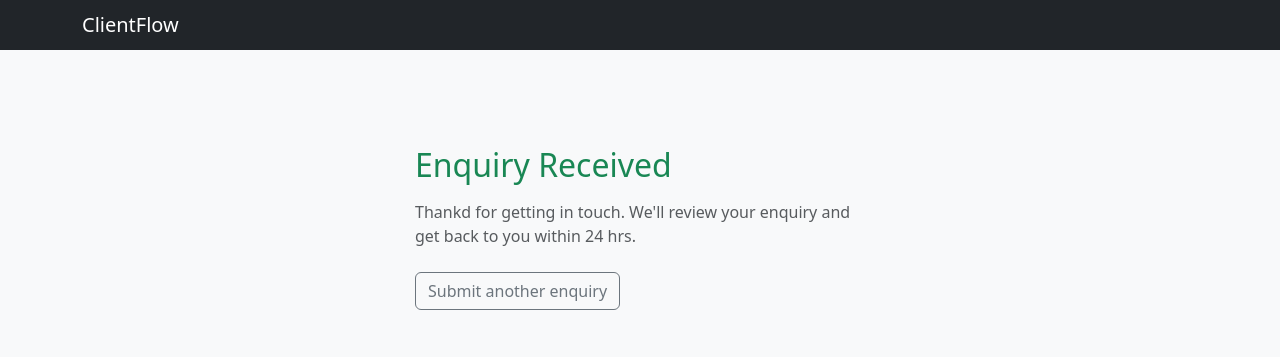
After one commit to Abd-Sam/clientflow, a Flask app: page /thanks in a window 1280 px wide. The commit adds this page. Shown: the top 357 px of the page. Run offline with Flask 3, Linux system fonts and the light colour scheme.

Commit message:
thanks PRG,server side validation

```diff
--- a/app.py
+++ b/app.py
@@ -1,10 +1,68 @@
-from flask import Flask, render_template
-
+from flask import Flask, render_template, request, redirect,url_for
+import re
 app = Flask(__name__)
 
 @app.route("/")
 def home():
     return render_template("index.html")
 
+@app.route("/submit", methods=["POST"])
+def submit():
+    #pulling each fiels out of the submitted form data
+    name = request.form.get("name").strip()
+    email = request.form.get("email").strip()
+    phone = request.form.get("phone").strip()
+    service = request.form.get("service").strip()
+    budget = request.form.get("budget").strip()
+    notes = request.form.get("notes").strip()
+
+    # server side validation
+    errors = []
+
+    if not name:
+        errors.append("Name is a required.")
+
+    if not email or "@" not in email:
+        errors.append("A valid email is required")
+
+    if not re.match(r"^\+?[0-9][0-9\s\-]{6,14}[0-9]$",phone):
+        errors.append("Phone must be 7-15 digits (spaces, +, and - are allowed).")
+
+    if service not in{
+        "financial_planning", "investment_advice","insurance","tax_planning","other"
+    }:
+        errors.append("Please select a valid service")
+
+    if budget not in {"under_50k", "50k_2L", "2L_10L", "10L_plus"}:
+        errors.append("Please select a valid budget range.")
+
+    if errors:
+        print("Validation FAILED")
+
+    for err in errors:
+        print(f"-{err}")
+    print("-----")
+    return "<h3>Validation FAILED.</h3>", 400
+
+
+
+
+    print("---- New Enquiry ----")
+    print(f"Name:     {name}")
+    print(f"Email:    {email}")
+    print(f"Phone:    {phone}")
+    print(f"Service:  {service}")
+    print(f"Budget:   {budget}")
+    print(f"Notes:    {notes}")
+    print(f"--------------------")
+
+    #Adding a PRG redirecting to a thank you page
+    return redirect(url_for("thanks"))
+
+@app.route("/thanks")
+def thanks():
+    return render_template("thanks.html")
+
+
 if __name__ == "__main__":
     app.run(debug=True)
--- /dev/null
+++ b/templates/thanks.html
@@ -0,0 +1,31 @@
+<!DOCTYPE html>
+<html lang="en">
+<head>
+    <meta charset="UTF-8">
+    <meta name="viewport" content="width=device-width, intitial-scale=1.0">
+    <title>ClientFlow - Thanks</title>
+    <link href="https://cdn.jsdelivr.net/npm/bootstrap@5.3.3/dist/css/bootstrap.min.css" rel="stylesheet">
+</head>
+<body class="bg-light">
+
+     <nav class="navbar navbar-dark bg-dark">
+        <div class="container">
+            <span class="navbar-brand mb-0 h1">ClientFlow</span>
+        </div>
+     </nav>
+
+     <div class="container my-5">
+        <div class="row justify-content-center">
+            <div class="col-md-8 col-lg-6">
+                <div class="card-body p-5">
+                    <h2 class="card-title text-success mb-3">Enquiry Received</h2>
+                    <p class="text-muted mb-4">
+                        Thankd for getting in touch. We'll review your enquiry and get back to you within 24 hrs.
+                    </p>
+                    <a href="/" class="btn btn-outline-secondary">Submit another enquiry</a>
+                </div>
+            </div>
+        </div>
+     </div>
+</body>
+</html>
```
Also changed, not shown: templates/index.html (+14 -1 lines).
